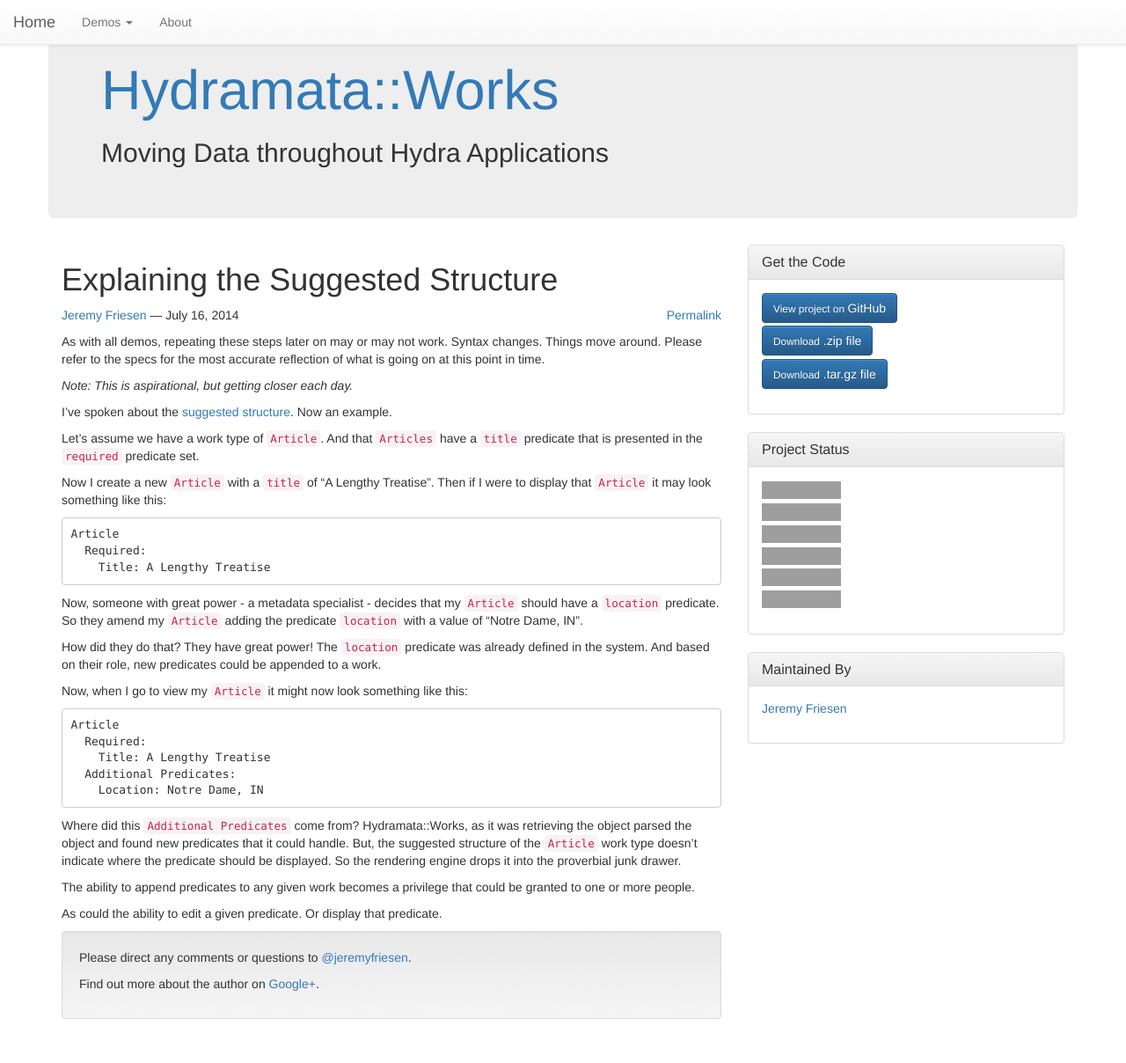
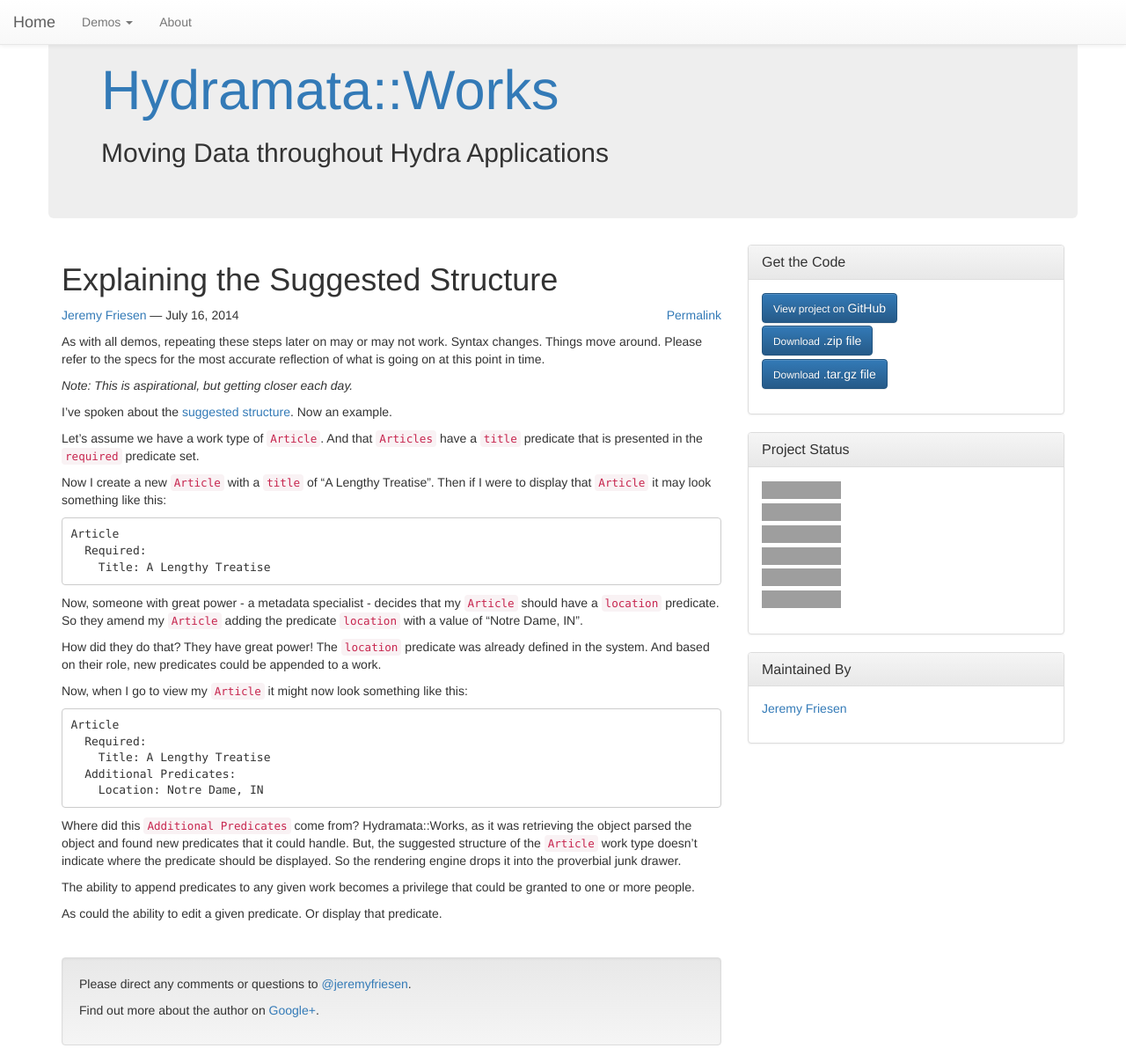
Before and after one commit to jeremyf/hydramata-works, a Jekyll site: the page built from _posts/2014-07-16-explaining-the-suggested-structure.md, in a window 1280 px wide and 1208 px high. Shown: the whole window at 88% size. Built offline with Jekyll 4.4.1, drawn with Linux system fonts in a browser that asks for light colours; nearby versions of some CDN libraries; Markdown is read by kramdown in place of the engine named in the settings; grey boxes are pictures that could not be loaded.

Commit message:
Amending layout

```diff
--- a/_layouts/demo.html
+++ b/_layouts/demo.html
@@ -50,8 +50,6 @@ presenter: demo
     {% endif %}
   </article>
 
-</section>
-
   <footer class="footer well">
     <section>
   {% if page.author %}{% for author in site.authors %}{% if author.id == page.author %}{% if author.twitter %}
@@ -65,3 +63,5 @@ presenter: demo
   {% endif %}{% endif %}{% endfor %}{% endif %}
     </section>
   </footer>
+
+</section>
--- a/stylesheets/site.css
+++ b/stylesheets/site.css
@@ -6,3 +6,7 @@
 .aside .aside-list li {
   padding-bottom: 0.25em;
 }
+
+.page .footer {
+  margin-top: 40px;
+}
```
Lines whose indentation alone changed are shown as unchanged.
